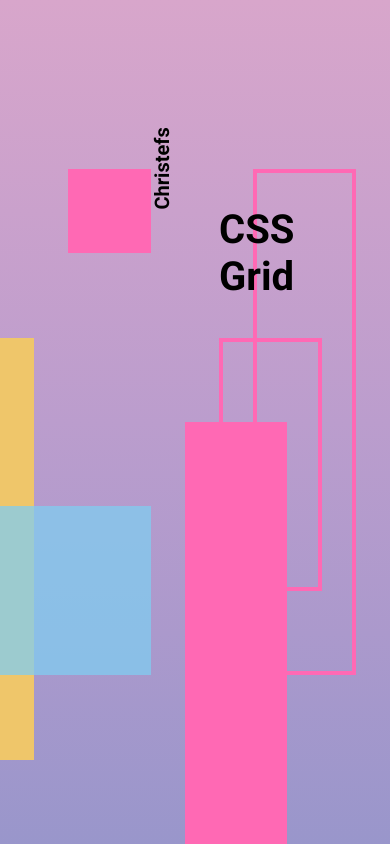
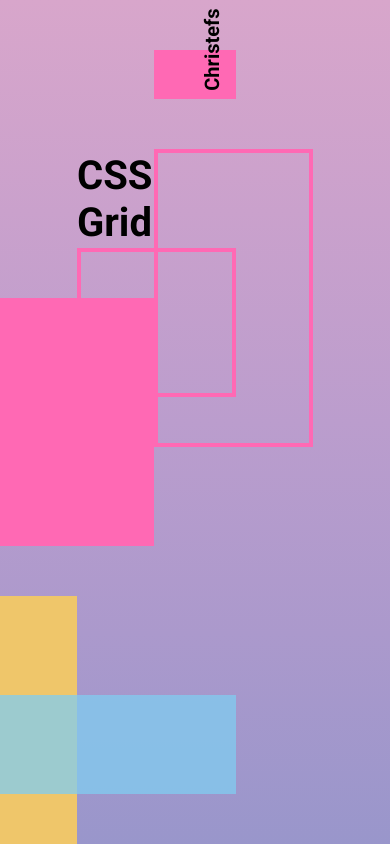
Before and after one commit to christefs/Proyecto1-Grid, a plain HTML site: page index.html in a window 390 px wide. Drawn offline with Linux system fonts and the light colour scheme.

Commit message:
Aplicación de responsive design para tres tipos de pantalla

```diff
--- a/style.css
+++ b/style.css
@@ -78,3 +78,103 @@ body {
 
   align-items: end;
 }
+
+@media screen and (max-width: 768px) {
+  .container {
+    display: grid;
+    grid-template: repeat(14, 1fr) / repeat(8, 1fr);
+
+  }
+
+  .item1 {
+
+    grid-column: 1 / 2;
+    grid-row: 10 / 15;
+  }
+  .item2 {
+
+    grid-column: 1 / 4;
+    grid-row: 12 / 14;
+
+  }
+  .item3 {
+
+    grid-column: 3 / 6;
+    grid-row: 6 / 11;
+  }
+  .item4 {
+
+    grid-column: 4 / 7;
+    grid-row: 5 / 8;
+
+  }
+  .item5 {
+
+    grid-column: 5 / 8;
+    grid-row: 3 / 9;
+  }
+  .item6 {
+
+    grid-column: 4 / 7;
+    grid-row: 3 / 5;
+
+  }
+
+}
+
+@media screen and (max-width: 500px) {
+  .container {
+    display: grid;
+    grid-template: repeat(17, 1fr) / repeat(5, 1fr);
+
+  }
+
+  .item1 {
+
+    grid-column: 1 / 2;
+    grid-row: 13 / 18;
+  }
+  .item2 {
+
+    grid-column: 1 / 4;
+    grid-row: 15 / 17;
+
+  }
+  .item3 {
+
+    grid-column: 1 / 3;
+    grid-row: 7 / 12;
+  }
+  .item4 {
+
+    grid-column: 2 / 4;
+    grid-row: 6 / 9;
+
+  }
+  .item5 {
+
+    grid-column: 3 / 5;
+    grid-row: 4 / 10;
+  }
+  .item6 {
+
+    grid-column: 2 / 4;
+    grid-row: 4 / 6;
+
+  }
+  .item7 {
+    grid-column: 3 / 4;
+    grid-row: 2 / 3;
+
+  }
+  .item8 {
+    display: grid;
+    font-size: 20px;
+    grid-column: 3 / 4;
+    grid-row: 1 / 3;
+    transform: rotate(270deg);
+    /*border: 0.8px dotted black;*/
+
+    align-items: end;
+  }
+}
```
